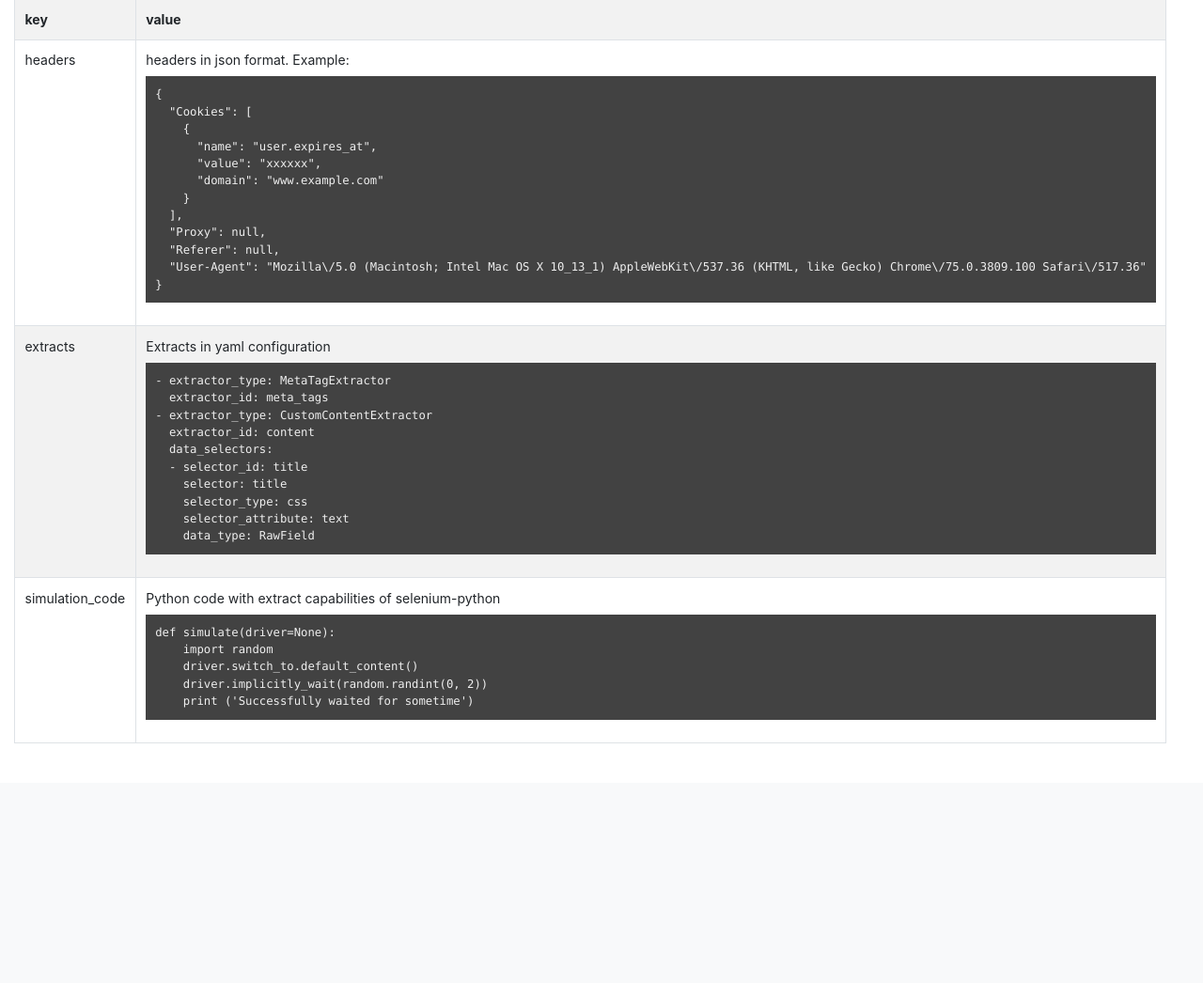
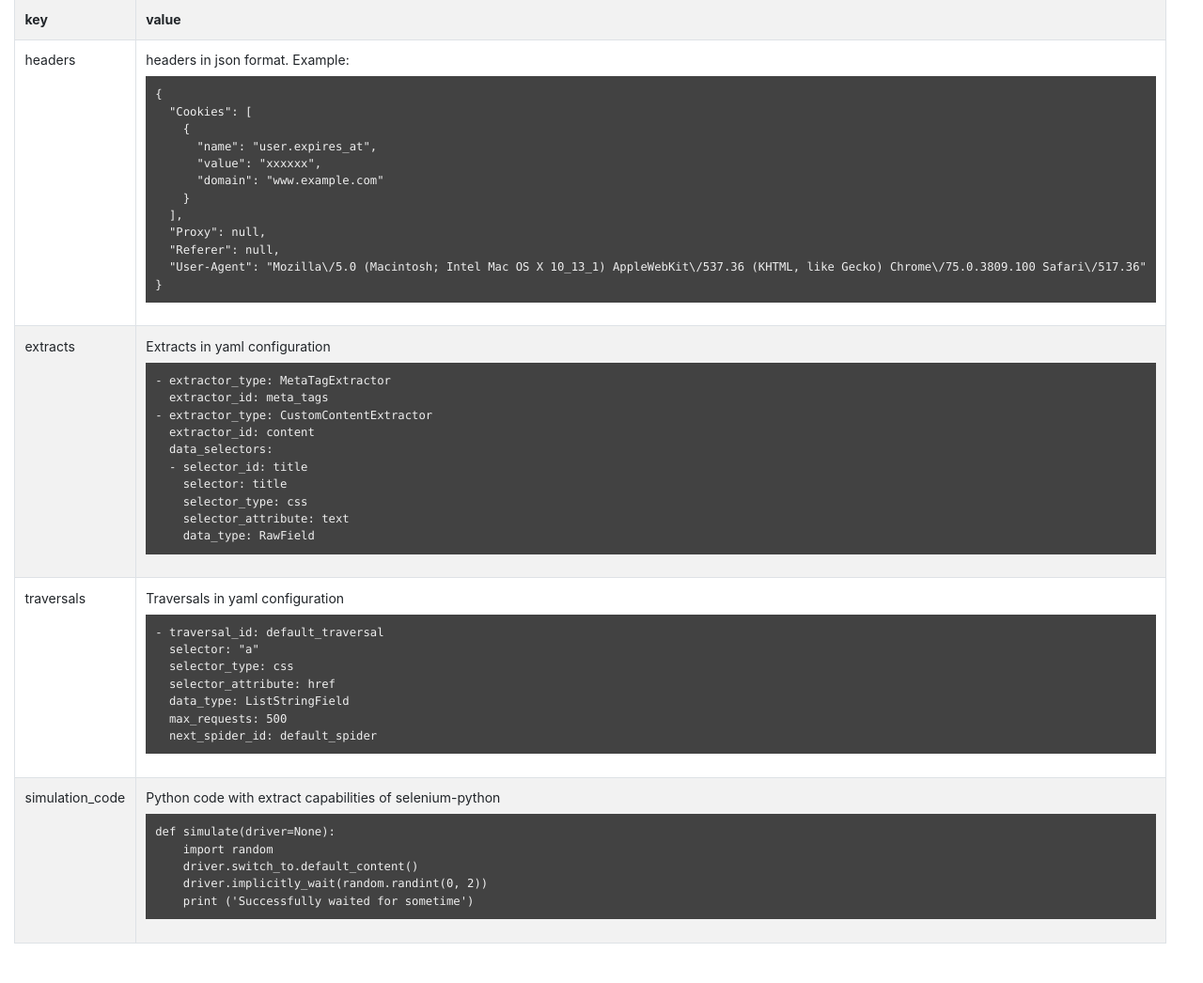
Before and after one commit to invana/browser-engine, a Flask app: page /docs.html in a window 1280 px wide. Shown: the part 539-1585 px from the top of the page at 94% size. Before the commit the page ends 1330 px from the top, so only its background shows below. Run offline with Flask 2, Linux system fonts and the light colour scheme; some libraries are stand-ins or nearby versions.

Commit message:
docs updated

```diff
--- a/browser_engine/server/templates/docs.html
+++ b/browser_engine/server/templates/docs.html
@@ -121,6 +121,21 @@
 
                     </td>
                 </tr>
+              <tr>
+                    <td>traversals</td>
+                    <td>Traversals in yaml configuration
+                        <pre>
+- traversal_id: default_traversal
+  selector: "a"
+  selector_type: css
+  selector_attribute: href
+  data_type: ListStringField
+  max_requests: 500
+  next_spider_id: default_spider
+</pre>
+
+                    </td>
+                </tr>
 
                 <tr>
                     <td>simulation_code</td>
```
Also changed, not shown: browser_engine/browsers/default.py (+0 -10 lines).
